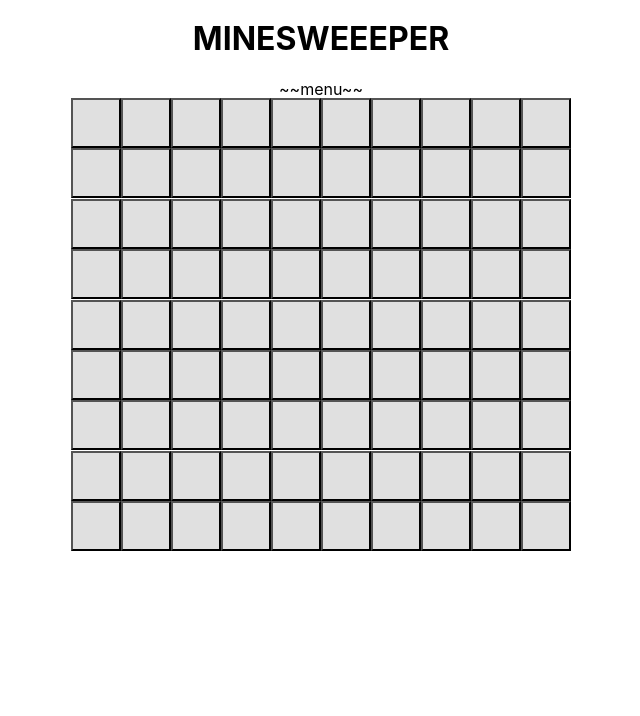
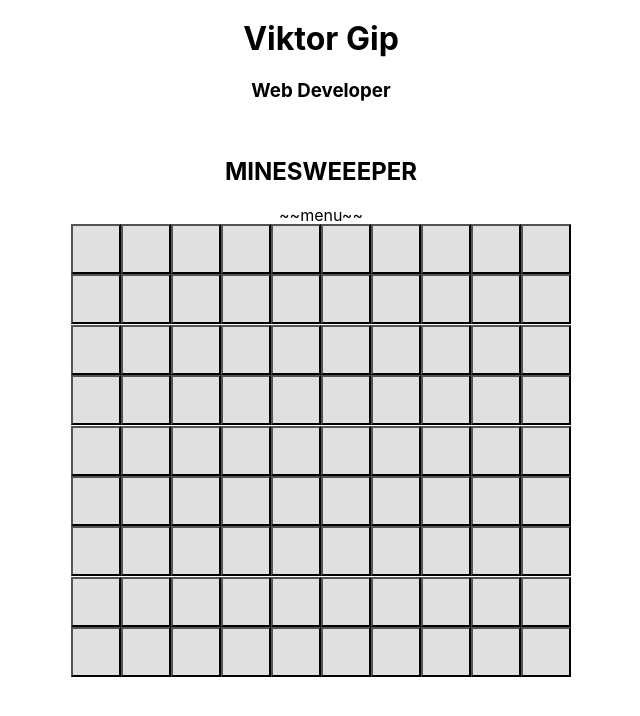
Before and after one commit to thegip/minesweeper, a React (Create React App) app: page / in a window 1280 px wide. Shown: the top 716 px of the page, without its empty margins (319-959 px from the left). Built offline with nearby package versions, Linux system fonts and the light colour scheme.

Commit message:
started on information section

```diff
--- a/src/App.js
+++ b/src/App.js
@@ -10,13 +10,15 @@ function App() {
   return (
     <div className="App">
       <header className="App-header">
-        <h1>MINESWEEEPER</h1>
-        <div class="gamearea">
+      </header>
+      <h1>Viktor Gip</h1>
+      <h3>Web Developer</h3>
+      <br/>
+      <h2>MINESWEEEPER</h2>
+      <div class="gamearea">
           <div>~~menu~~</div>
-
           <Game board={board}/>
         </div>
-      </header>
     </div>
   )
 }
```
